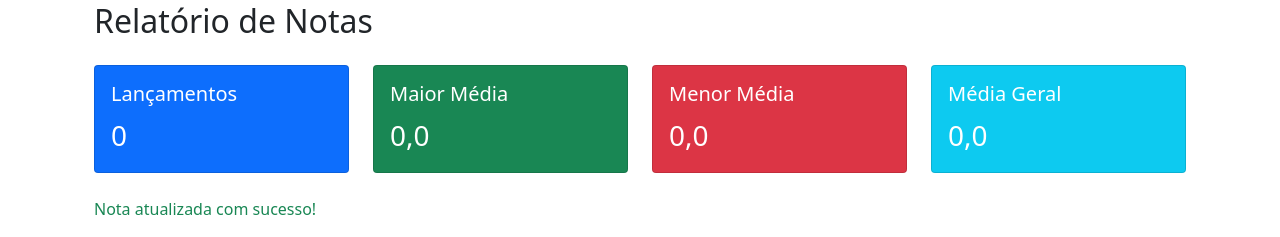
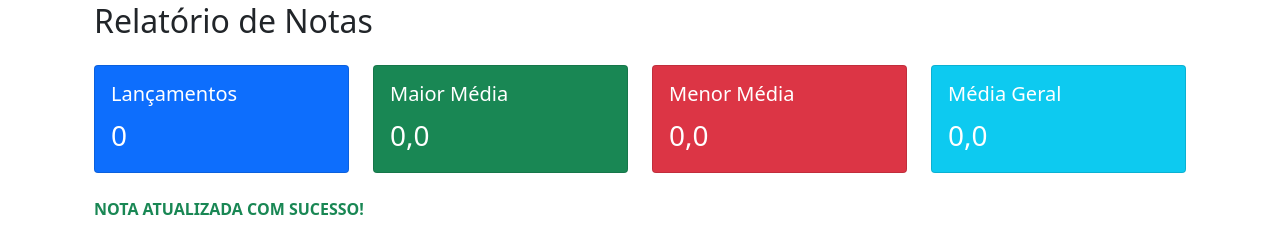
Before and after one commit to charlesaguiar93/crud_usuarios, a PHP site: page /notas_index.php?msg=atualizado in a window 1280 px wide. Shown: the part 162-399 px from the top of the page. Run offline with PHP 8.4, Linux system fonts and the light colour scheme; data comes from the database, SQL or seed files in the repository; data that the repository does not hold is empty.

Commit message:
crud_usuarios

```diff
--- a/notas_index.php
+++ b/notas_index.php
@@ -83,8 +83,8 @@ $relatorio = mysqli_fetch_all($res_lista, MYSQLI_ASSOC);
     </div>
 </div>
 
-<?= isset($_GET['msg']) && $_GET['msg'] === 'excluido' ? '<p class="text-success">Nota excluída com sucesso!</p>' : '' ?>
-<?= isset($_GET['msg']) && $_GET['msg'] === 'atualizado' ? '<p class="text-success">Nota atualizada com sucesso!</p>' : ''?>
+<?= isset($_GET['msg']) && $_GET['msg'] === 'excluido' ? '<p class="text-success text-uppercase"><strong>Aluno excluído com sucesso!</strong></p>' : '' ?>
+<?= isset($_GET['msg']) && $_GET['msg'] === 'atualizado' ? '<p class="text-success text-uppercase"><strong>Nota atualizada com sucesso!</strong></p>' : ''?>
 
 <table class="table table-bordered table-striped">
         <thead class="table-dark">
```
Also changed, not shown: notas_form.php (+6 -6 lines), notas_salvar.php (+13 -1 lines).
